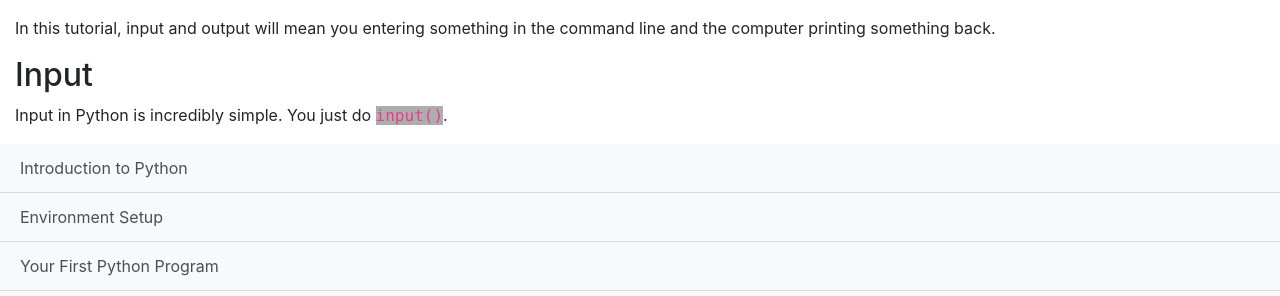
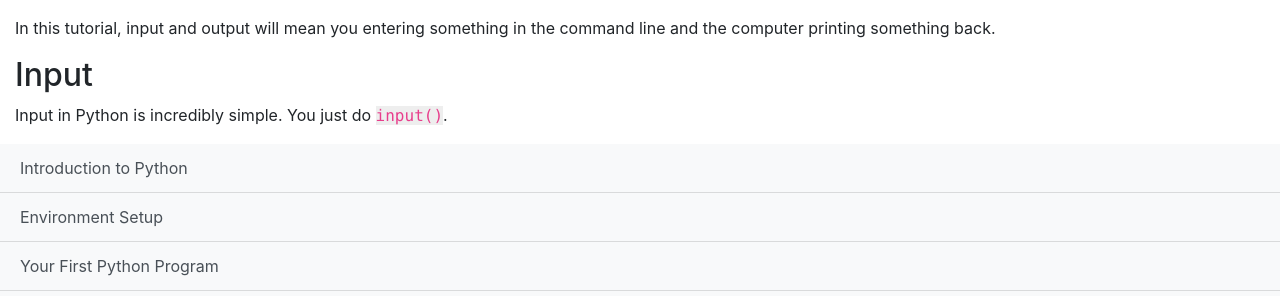
Before and after one commit to learnmonkey/learnmonkey.github.io, a Jekyll site: the page built from programming/python/input-and-output.html, in a window 1280 px wide. Shown: the part 337-633 px from the top of the page. Built offline with Jekyll 4.4.1, drawn with Linux system fonts in a browser that asks for light colours.

Commit message:
change code background color

```diff
--- a/assets/css/style.css
+++ b/assets/css/style.css
@@ -73,7 +73,7 @@ li.navitem a:hover {
 }
 
 code {
-    background-color: rgb(173, 173, 173);
+    background-color: #eee;
     font-size: 1em;
 }
 
```
